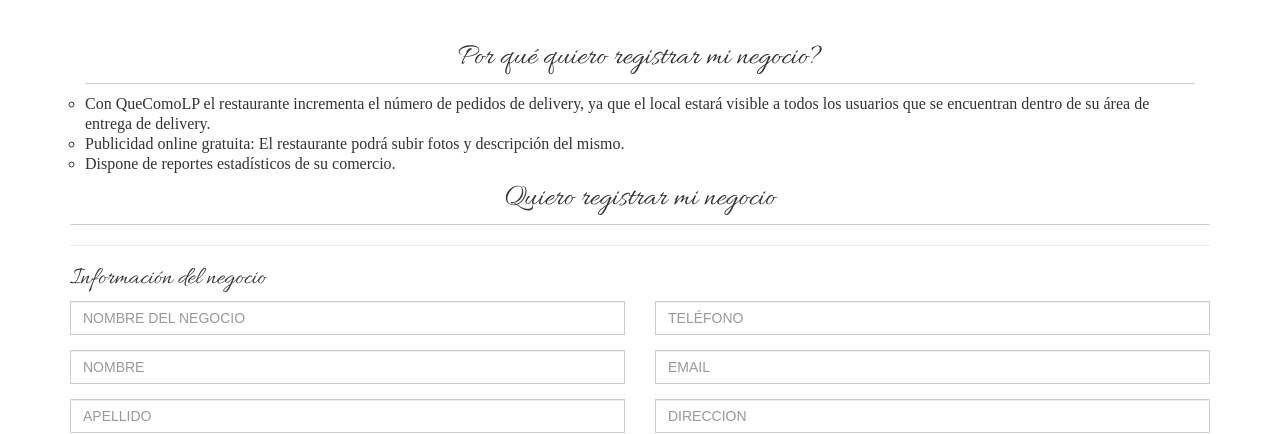
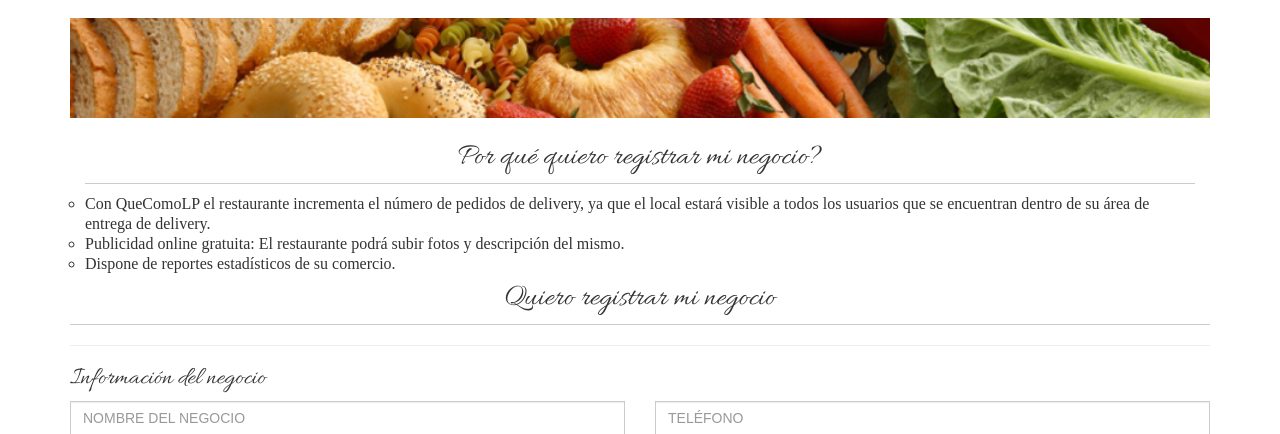
Before and after one commit to quecomolp/quecomolp, a Django app: page /registro/ in a window 1280 px wide. Shown: the part 52-486 px from the top of the page. Run offline with Django 3.2, Linux system fonts and the light colour scheme; some libraries are stand-ins or nearby versions; some web fonts are replaced.

Commit message:
imagen en pagina ergistro

```diff
--- a/static/sass/screen.scss
+++ b/static/sass/screen.scss
@@ -198,6 +198,13 @@
  & label {
  	padding-bottom: 10px;
  }
+ & .barraImagen {
+ 	@include background-size(cover);
+ 	background-repeat: no-repeat;
+ 	background-position: center bottom;
+ 	min-height: 100px;
+ 	background-image: url(../../static/img/banner2.jpg);
+ }
 }
 
 // Pagina Contact
--- a/static/stylesheets/screen.css
+++ b/static/stylesheets/screen.css
@@ -278,8 +278,19 @@
 #registroComercio label {
   padding-bottom: 10px;
 }
+/* line 201, ../sass/screen.scss */
+#registroComercio .barraImagen {
+  -webkit-background-size: cover;
+  -moz-background-size: cover;
+  -o-background-size: cover;
+  background-size: cover;
+  background-repeat: no-repeat;
+  background-position: center bottom;
+  min-height: 100px;
+  background-image: url(../../static/img/banner2.jpg);
+}
 
-/* line 205, ../sass/screen.scss */
+/* line 212, ../sass/screen.scss */
 #contacto .genteBar {
   -webkit-background-size: cover;
   -moz-background-size: cover;
--- a/templates/default/register.html
+++ b/templates/default/register.html
@@ -5,6 +5,7 @@
 
 <div id="registroComercio">
 	<div class="container">
+		<div class="barraImagen"></div>
 		<!--Por que registrar sitio-->
 		<div class="col-xs-12">
 			<h1 class="text-center">Por qué quiero registrar mi negocio?</h1>
```
Lines whose indentation alone changed are shown as unchanged.
